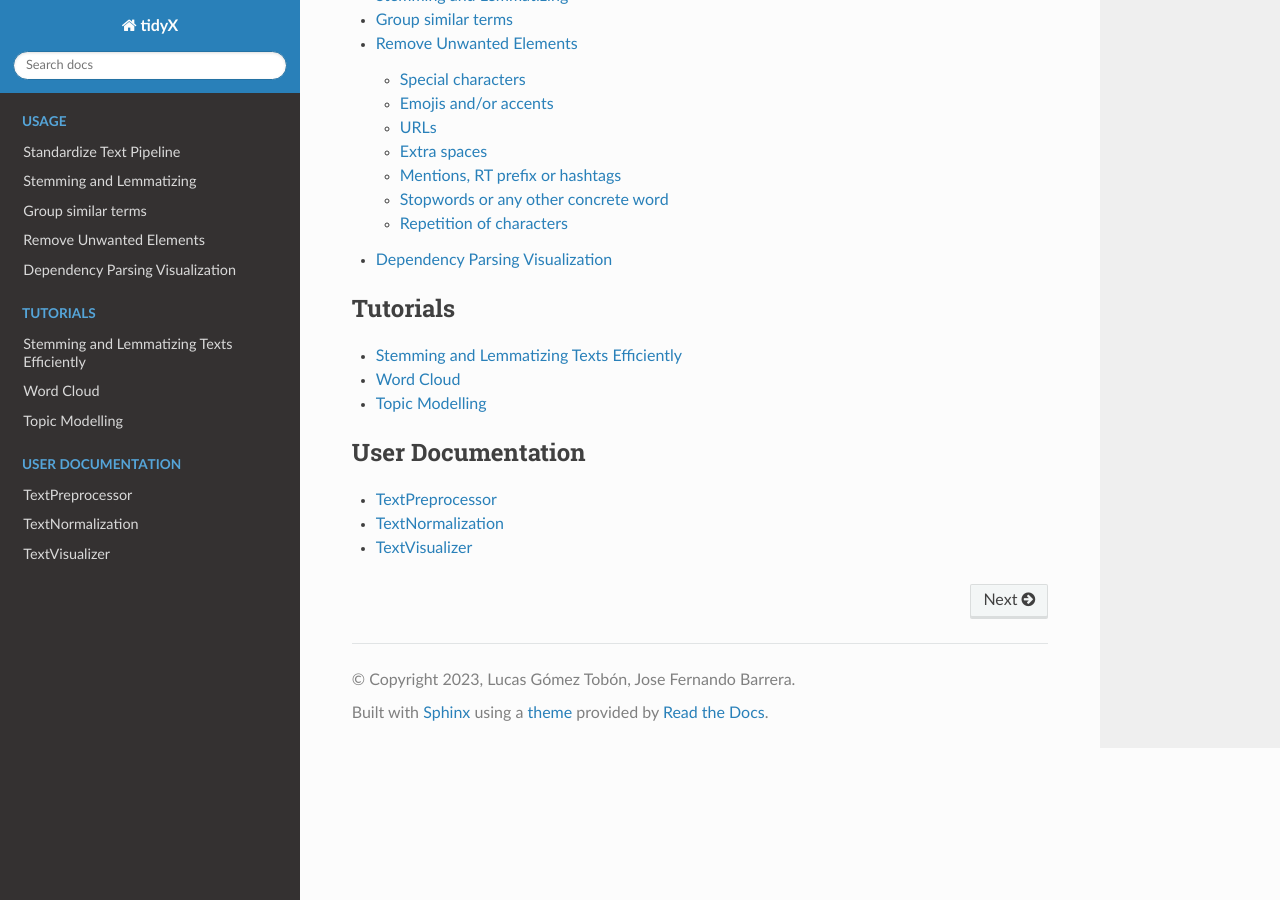
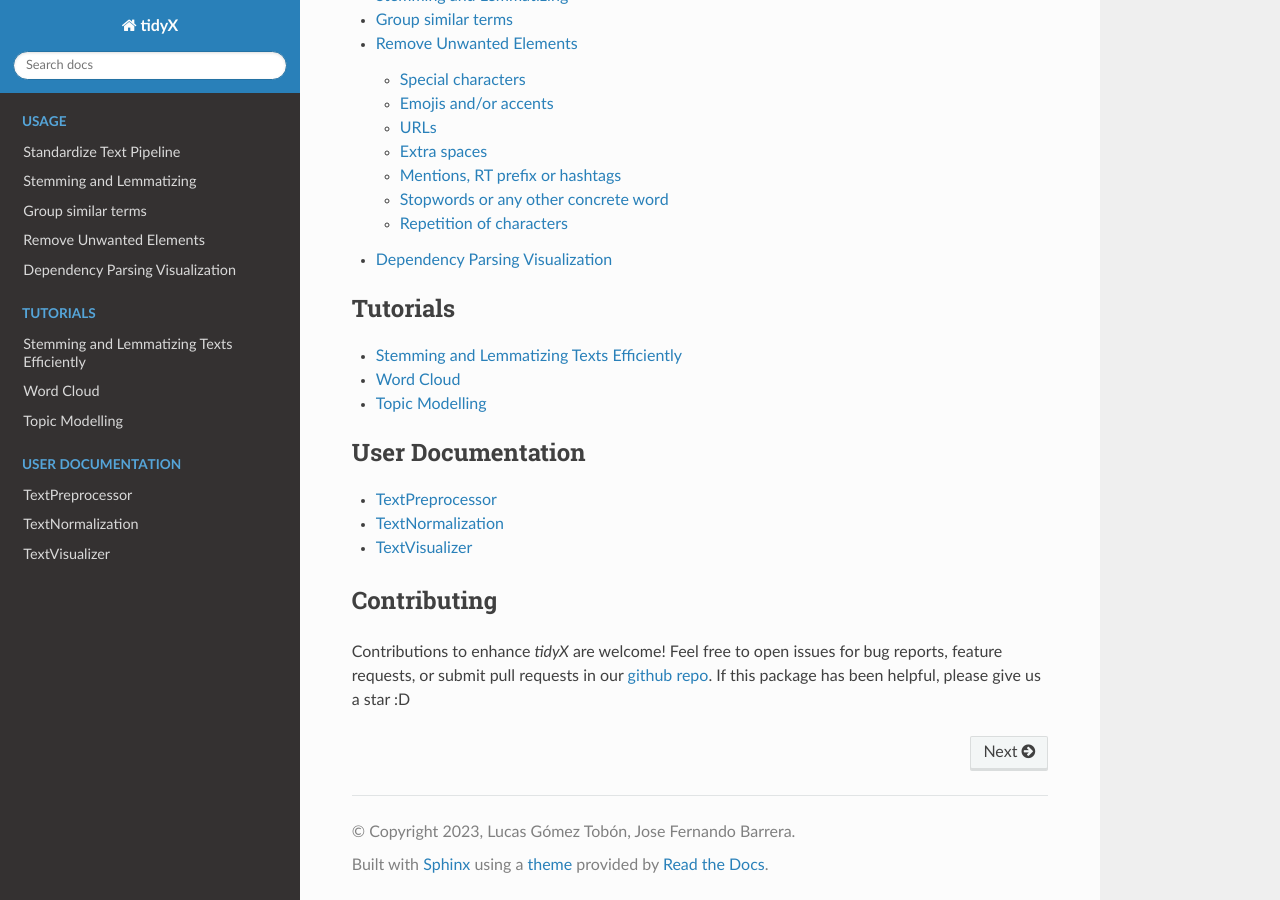
Before and after one commit to lgomezt/tidyX, a Sphinx documentation site: the page built from docs/source/index.rst, in a window 1280 px wide and 900 px high, scrolled down 1662 px. Built offline with Sphinx 7.4.7 and the Read the Docs theme 2.0.0, drawn with Linux system fonts in a browser that asks for light colours.

Commit message:
update index

```diff
--- a/docs/source/index.rst
+++ b/docs/source/index.rst
@@ -60,3 +60,8 @@ To see a full list of available models for different languages, visit `Spacy's d
    user_documentation/TextPreprocessor
    user_documentation/TextNormalization
    user_documentation/TextVisualizer
+
+Contributing
+============
+
+Contributions to enhance `tidyX` are welcome! Feel free to open issues for bug reports, feature requests, or submit pull requests in our `github repo <https://github.com/lgomezt/tidyX>`_.  If this package has been helpful, please give us a star :D
```
